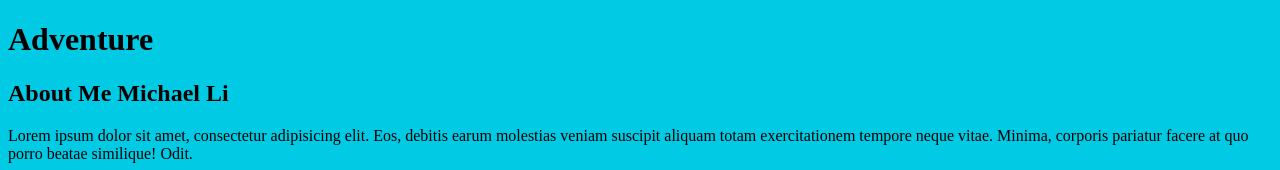
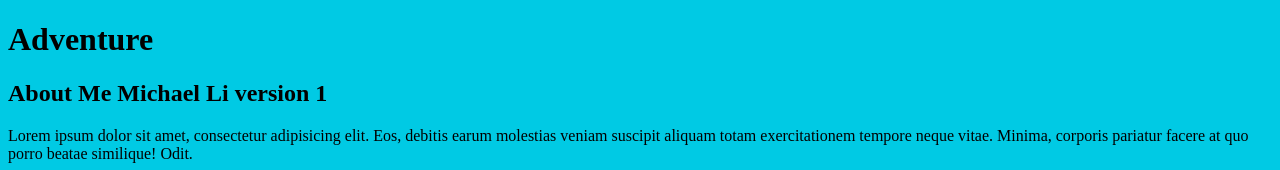
Before and after one commit to ligenchang/git_learn, a plain HTML site: page index.html in a window 1280 px wide. Shown: the top 170 px of the page. Drawn offline with Linux system fonts and the light colour scheme.

Commit message:
change headline in master

```diff
--- a/index.html
+++ b/index.html
@@ -21,7 +21,7 @@
 
     <!-- start of new content -->
 <aside>
-    <h2>About Me Michael Li</h2>
+    <h2>About Me Michael Li version 1</h2>
 
     <p>Lorem ipsum dolor sit amet, consectetur adipisicing elit. Eos, debitis earum molestias veniam suscipit aliquam totam exercitationem tempore neque vitae. Minima, corporis pariatur facere at quo porro beatae similique! Odit.</p>
 </aside>
```
